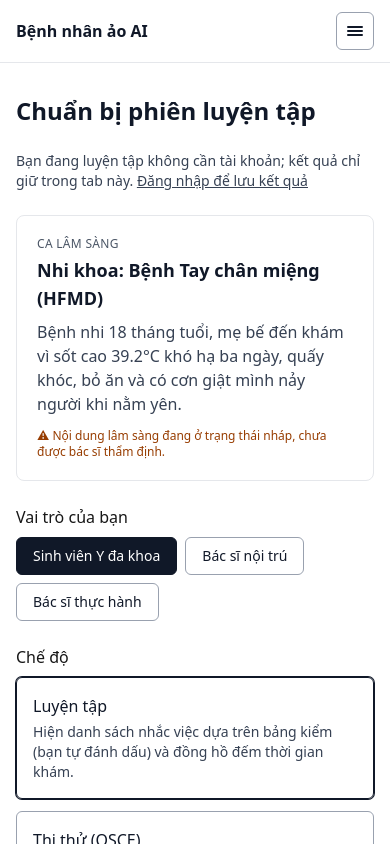
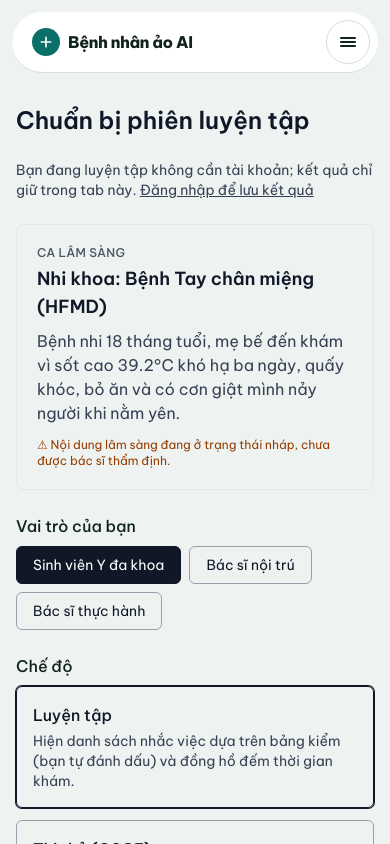
Before and after one commit to SyxThan/AI_Virtual_Patient, a Next.js app in the folder apps/web/: page /setup in a window 390 px wide. Shown: the top 844 px of the page. Built offline with nearby package versions, Linux system fonts and the light colour scheme; no server answers.

Commit message:
feat(web): Bento Clinical design tokens and UI primitives [AVP-125]

```diff
--- a/apps/web/src/app/globals.css
+++ b/apps/web/src/app/globals.css
@@ -1,12 +1,68 @@
 @import "tailwindcss";
 
+/*
+ * AVP design tokens (Slice 15, docs/specs/ui-design.md).
+ * Clinical palette: mineral canvas, deep teal ink, one teal primary, calm tile tints.
+ * Every text/background pair used by the UI primitives is >= 4.5:1 (WCAG AA).
+ * Red is reserved for red flags and destructive actions.
+ */
+@theme {
+  --font-sans: var(--font-be-vietnam), ui-sans-serif, system-ui, "Segoe UI", Roboto, sans-serif;
+
+  --color-canvas: #eef3f2;
+  --color-surface: #ffffff;
+  --color-ink: #10231f;
+  --color-ink-muted: #4a5e59;
+  --color-ink-inverse-muted: #b8ccc7;
+  --color-line: #d5e0dd;
+  --color-line-strong: #a9bbb6;
+
+  --color-primary: #0a6e69;
+  --color-primary-strong: #07524e;
+  --color-primary-soft: #d5efeb;
+
+  --color-info: #1f5fbf;
+  --color-info-soft: #e2ecfa;
+  --color-mint-soft: #dcf2e6;
+  --color-mint-ink: #14532d;
+  --color-sand-soft: #f5eddc;
+  --color-sand-ink: #6b4a12;
+
+  --color-danger: #b42318;
+  --color-danger-soft: #fdecea;
+  --color-warning: #9a4a06;
+  --color-warning-soft: #fcf1e3;
+  --color-success: #116b3d;
+  --color-success-soft: #dcf2e6;
+
+  --radius-tile: 1.75rem;
+  --radius-card: 1rem;
+  --radius-control: 0.75rem;
+}
+
 :root {
-  --background: #ffffff;
-  --foreground: #171717;
+  color-scheme: light;
 }
 
 body {
-  background: var(--background);
-  color: var(--foreground);
-  font-family: system-ui, -apple-system, "Segoe UI", Roboto, sans-serif;
+  background: var(--color-canvas);
+  color: var(--color-ink);
+  font-family: var(--font-sans);
+  -webkit-font-smoothing: antialiased;
 }
+
+/* Vitals, timers and scores line up digit by digit. */
+.tabular {
+  font-variant-numeric: tabular-nums;
+}
+
+@media (prefers-reduced-motion: reduce) {
+  *,
+  *::before,
+  *::after {
+    animation-duration: 0.01ms !important;
+    animation-iteration-count: 1 !important;
+    transition-duration: 0.01ms !important;
+    scroll-behavior: auto !important;
+  }
+}
--- a/apps/web/src/app/layout.tsx
+++ b/apps/web/src/app/layout.tsx
@@ -1,10 +1,19 @@
 import type { Metadata, Viewport } from "next";
+import { Be_Vietnam_Pro } from "next/font/google";
 import "./globals.css";
 import vi from "../../messages/vi.json";
 import { AuthProvider } from "@/components/auth/AuthProvider";
 import ClaimGuestSession from "@/components/auth/ClaimGuestSession";
 import SiteFooter from "@/components/shell/SiteFooter";
 import SiteHeader from "@/components/shell/SiteHeader";
+
+// Designed for Vietnamese diacritics; self-hosted by next/font (no runtime request to Google).
+const beVietnam = Be_Vietnam_Pro({
+  subsets: ["latin", "vietnamese"],
+  weight: ["400", "500", "600", "700", "800"],
+  variable: "--font-be-vietnam",
+  display: "swap",
+});
 
 export const metadata: Metadata = {
   // Pages set a short title; the template appends the app name.
@@ -16,7 +25,7 @@ export const metadata: Metadata = {
 export const viewport: Viewport = {
   width: "device-width",
   initialScale: 1,
-  themeColor: "#ffffff",
+  themeColor: "#eef3f2",
 };
 
 export default function RootLayout({
@@ -24,8 +33,8 @@ export default function RootLayout({
 }: Readonly<{ children: React.ReactNode }>) {
   // UI language is Vietnamese (CLAUDE.md "Working agreements").
   return (
-    <html lang="vi">
-      <body className="flex min-h-screen flex-col">
+    <html lang="vi" className={beVietnam.variable}>
+      <body className="flex min-h-screen flex-col bg-canvas text-ink">
         <AuthProvider>
           <SiteHeader />
           <ClaimGuestSession />
--- a/apps/web/src/components/shell/SiteFooter.tsx
+++ b/apps/web/src/components/shell/SiteFooter.tsx
@@ -1,13 +1,14 @@
 import Link from "next/link";
 import vi from "../../../messages/vi.json";
+import { FOCUS_RING } from "@/components/ui/focus";
 
 /** Practice-only disclaimer on every page (ADR-0010) and the privacy link (Slice 13). */
 export default function SiteFooter() {
   return (
-    <footer className="border-t border-gray-200 px-4 py-4 text-center text-xs text-gray-500">
+    <footer className="mx-auto w-full max-w-7xl px-4 pb-6 pt-10 text-center text-xs text-ink-muted sm:px-6">
       <p>{vi.nav.footer}</p>
       <p className="mt-1">
-        <Link href="/privacy" className="underline hover:text-gray-700">
+        <Link href="/privacy" className={`rounded underline hover:text-ink ${FOCUS_RING}`}>
           {vi.privacy.footerLink}
         </Link>
       </p>
--- a/apps/web/src/components/shell/SiteHeader.tsx
+++ b/apps/web/src/components/shell/SiteHeader.tsx
@@ -5,6 +5,7 @@ import { usePathname, useRouter } from "next/navigation";
 import { useEffect, useRef, useState } from "react";
 import vi from "../../../messages/vi.json";
 import { useAuth } from "@/components/auth/AuthProvider";
+import { buttonClass } from "@/components/ui/Button";
 import { FOCUS_RING } from "@/components/ui/focus";
 
 /** Moves keyboard focus to the page's <main> (works on every page, no id needed). */
@@ -83,29 +84,34 @@ export default function SiteHeader() {
   }
 
   const signedIn = status === "signedIn";
-  const linkCls = `rounded px-1 py-0.5 text-gray-800 hover:underline ${FOCUS_RING}`;
-  const mobileLinkCls = `block rounded-md px-3 py-2.5 text-gray-900 hover:bg-gray-100 ${FOCUS_RING}`;
+  const linkCls = `rounded-full px-3 py-2 font-medium text-ink-muted hover:bg-canvas hover:text-ink ${FOCUS_RING}`;
+  const mobileLinkCls = `block rounded-control px-3 py-3 font-medium text-ink hover:bg-canvas ${FOCUS_RING}`;
 
   return (
-    <header className="border-b border-gray-200 bg-white">
+    <header className="px-3 pt-3 sm:px-6 sm:pt-4">
       <a
         href="#main"
         onClick={skipToMain}
-        className={`sr-only z-50 rounded-md bg-white px-3 py-2 text-sm font-medium text-gray-900 shadow focus:not-sr-only focus:fixed focus:left-2 focus:top-2 ${FOCUS_RING}`}
+        className={`sr-only z-50 rounded-control bg-surface px-3 py-2 text-sm font-medium text-ink shadow focus:not-sr-only focus:fixed focus:left-2 focus:top-2 ${FOCUS_RING}`}
       >
         {vi.a11y.skipToContent}
       </a>
       <nav
         aria-label={vi.a11y.mainNav}
-        className="relative mx-auto flex max-w-5xl items-center justify-between gap-3 px-4 py-3"
+        className="relative mx-auto flex max-w-7xl items-center justify-between gap-3 rounded-full bg-surface py-2 pl-5 pr-2 shadow-[0_1px_0_0_var(--color-line)]"
         ref={mobileRef}
       >
-        <Link href="/" className={`rounded font-semibold text-gray-900 ${FOCUS_RING}`}>
+        <Link href="/" className={`flex items-center gap-2 rounded-full font-extrabold tracking-tight text-ink ${FOCUS_RING}`}>
+          <span aria-hidden="true" className="flex h-7 w-7 items-center justify-center rounded-full bg-primary">
+            <svg viewBox="0 0 24 24" className="h-4 w-4" fill="none" stroke="white" strokeWidth="2.5" strokeLinecap="round">
+              <path d="M12 5v14M5 12h14" />
+            </svg>
+          </span>
           {vi.nav.brand}
         </Link>
 
         {/* Desktop */}
-        <div className="hidden items-center gap-4 text-sm sm:flex">
+        <div className="hidden items-center gap-1 text-sm sm:flex">
           <Link href="/setup" className={linkCls}>
             {vi.nav.start}
           </Link>
@@ -122,17 +128,17 @@ export default function SiteHeader() {
                 aria-expanded={open}
                 aria-label={vi.nav.menuLabel}
                 onClick={() => setOpen((o) => !o)}
-                className={`rounded-md border border-gray-400 px-3 py-1.5 text-gray-900 ${FOCUS_RING}`}
+                className={buttonClass({ variant: "secondary", size: "sm", pill: true, className: "ml-2" })}
               >
                 {vi.nav.account}
               </button>
               {open && (
                 <div
                   role="menu"
-                  className="absolute right-0 z-20 mt-2 w-56 rounded-md border border-gray-200 bg-white py-1 shadow-lg"
+                  className="absolute right-0 z-20 mt-2 w-60 rounded-card border border-line bg-surface p-1 shadow-lg"
                 >
                   {email && (
-                    <p className="truncate px-3 py-2 text-xs text-gray-600" title={email}>
+                    <p className="truncate px-3 py-2 text-xs text-ink-muted" title={email}>
                       {email}
                     </p>
                   )}
@@ -140,7 +146,7 @@ export default function SiteHeader() {
                     href="/profile"
                     role="menuitem"
                     onClick={() => setOpen(false)}
-                    className={`block px-3 py-2 hover:bg-gray-50 ${FOCUS_RING}`}
+                    className={`block rounded-control px-3 py-2 hover:bg-canvas ${FOCUS_RING}`}
                   >
                     {vi.nav.profile}
                   </Link>
@@ -148,7 +154,7 @@ export default function SiteHeader() {
                     type="button"
                     role="menuitem"
                     onClick={handleSignOut}
-                    className={`block w-full px-3 py-2 text-left hover:bg-gray-50 ${FOCUS_RING}`}
+                    className={`block w-full rounded-control px-3 py-2 text-left hover:bg-canvas ${FOCUS_RING}`}
                   >
                     {vi.nav.signOut}
                   </button>
@@ -160,7 +166,7 @@ export default function SiteHeader() {
           ) : (
             <Link
               href="/login"
-              className={`rounded-md bg-gray-900 px-3 py-1.5 text-white hover:bg-gray-700 ${FOCUS_RING}`}
+              className={buttonClass({ variant: "primary", size: "sm", pill: true, className: "ml-2" })}
             >
               {vi.nav.signIn}
             </Link>
@@ -175,7 +181,7 @@ export default function SiteHeader() {
           aria-controls="mobile-nav"
           aria-label={mobileOpen ? vi.a11y.closeMenu : vi.a11y.openMenu}
           onClick={() => setMobileOpen((o) => !o)}
-          className={`rounded-md border border-gray-400 p-2 text-gray-900 sm:hidden ${FOCUS_RING}`}
+          className={`flex h-11 w-11 items-center justify-center rounded-full border border-line text-ink sm:hidden ${FOCUS_RING}`}
         >
           <svg viewBox="0 0 20 20" className="h-5 w-5" aria-hidden="true">
             {mobileOpen ? (
@@ -188,7 +194,7 @@ export default function SiteHeader() {
         {mobileOpen && (
           <div
             id="mobile-nav"
-            className="absolute inset-x-0 top-full z-30 border-b border-gray-200 bg-white px-4 py-2 shadow-lg sm:hidden"
+            className="absolute inset-x-0 top-full z-30 mt-2 rounded-card border border-line bg-surface p-2 shadow-lg sm:hidden"
           >
             <ul className="flex flex-col gap-1 text-base">
               <li>
@@ -217,7 +223,7 @@ export default function SiteHeader() {
                     </Link>
                   </li>
                   {email && (
-                    <li className="truncate px-3 pt-2 text-xs text-gray-600" title={email}>
+                    <li className="truncate px-3 pt-2 text-xs text-ink-muted" title={email}>
                       {email}
                     </li>
                   )}
--- /dev/null
+++ b/apps/web/src/components/ui/Button.tsx
@@ -0,0 +1,65 @@
+import type { ButtonHTMLAttributes } from "react";
+import { FOCUS_RING, FOCUS_RING_DARK } from "./focus";
+
+export type ButtonVariant = "primary" | "secondary" | "ghost" | "danger" | "inverse";
+export type ButtonSize = "sm" | "md" | "lg";
+
+const VARIANTS: Record<ButtonVariant, string> = {
+  primary: `bg-primary text-white hover:bg-primary-strong ${FOCUS_RING}`,
+  secondary: `border border-line-strong bg-surface text-ink hover:bg-canvas ${FOCUS_RING}`,
+  ghost: `text-ink hover:bg-ink/5 ${FOCUS_RING}`,
+  danger: `bg-danger text-white hover:bg-danger/90 ${FOCUS_RING}`,
+  // On dark (ink) tiles.
+  inverse: `bg-surface text-ink hover:bg-primary-soft ${FOCUS_RING_DARK}`,
+};
+
+// Every size keeps a >= 44px touch target except `sm` (dense toolbars only).
+const SIZES: Record<ButtonSize, string> = {
+  sm: "h-9 px-3 text-sm",
+  md: "h-11 px-5 text-sm",
+  lg: "h-13 px-6 text-base",
+};
+
+/**
+ * Class string for anything that looks like a button, including a `<Link>`:
+ * `<Link href="/setup" className={buttonClass({ variant: "primary" })}>`.
+ */
+export function buttonClass({
+  variant = "primary",
+  size = "md",
+  pill = false,
+  className = "",
+}: {
+  variant?: ButtonVariant;
+  size?: ButtonSize;
+  pill?: boolean;
+  className?: string;
+} = {}): string {
+  return [
+    "inline-flex items-center justify-center gap-2 font-semibold transition-colors",
+    "disabled:cursor-not-allowed disabled:opacity-50",
+    pill ? "rounded-full" : "rounded-control",
+    SIZES[size],
+    VARIANTS[variant],
+    className,
+  ]
+    .filter(Boolean)
+    .join(" ");
+}
+
+type ButtonProps = ButtonHTMLAttributes<HTMLButtonElement> & {
+  variant?: ButtonVariant;
+  size?: ButtonSize;
+  pill?: boolean;
+};
+
+export default function Button({
+  variant,
+  size,
+  pill,
+  className,
+  type = "button",
+  ...rest
+}: ButtonProps) {
+  return <button type={type} className={buttonClass({ variant, size, pill, className })} {...rest} />;
+}
--- /dev/null
+++ b/apps/web/src/components/ui/Tile.tsx
@@ -0,0 +1,49 @@
+import type { ElementType, HTMLAttributes } from "react";
+
+/**
+ * Bento tile tones. Each pairs a background with a text color that passes 4.5:1.
+ * Use `ink` / `primary` for at most one or two hero tiles per screen.
+ */
+export type TileTone = "surface" | "ink" | "primary" | "mint" | "sky" | "sand";
+
+const TONES: Record<TileTone, string> = {
+  surface: "bg-surface text-ink",
+  ink: "bg-ink text-white",
+  primary: "bg-primary text-white",
+  mint: "bg-mint-soft text-mint-ink",
+  sky: "bg-info-soft text-ink",
+  sand: "bg-sand-soft text-sand-ink",
+};
+
+/** Muted secondary text per tone (labels, captions inside a tile). */
+export const TILE_MUTED: Record<TileTone, string> = {
+  surface: "text-ink-muted",
+  ink: "text-ink-inverse-muted",
+  primary: "text-primary-soft",
+  mint: "text-mint-ink",
+  sky: "text-info",
+  sand: "text-sand-ink",
+};
+
+type TileProps = HTMLAttributes<HTMLElement> & {
+  tone?: TileTone;
+  as?: ElementType;
+  /** Tighter padding for small tiles. */
+  compact?: boolean;
+};
+
+/** One cell of a bento grid. Place it in a CSS grid and span it with col-span/row-span. */
+export default function Tile({
+  tone = "surface",
+  as: Tag = "div",
+  compact = false,
+  className = "",
+  ...rest
+}: TileProps) {
+  return (
+    <Tag
+      className={`rounded-tile ${compact ? "p-5" : "p-6 sm:p-8"} ${TONES[tone]} ${className}`}
+      {...rest}
+    />
+  );
+}
--- a/apps/web/src/components/ui/focus.ts
+++ b/apps/web/src/components/ui/focus.ts
@@ -1,6 +1,6 @@
 /** Shared visible keyboard-focus ring (WCAG 2.4.7). Light and dark surface variants. */
 export const FOCUS_RING =
-  "focus-visible:outline-none focus-visible:ring-2 focus-visible:ring-blue-700 focus-visible:ring-offset-2 focus-visible:ring-offset-white";
+  "focus-visible:outline-none focus-visible:ring-2 focus-visible:ring-primary focus-visible:ring-offset-2 focus-visible:ring-offset-surface";
 
 export const FOCUS_RING_DARK =
-  "focus-visible:outline-none focus-visible:ring-2 focus-visible:ring-sky-300 focus-visible:ring-offset-2 focus-visible:ring-offset-gray-900";
+  "focus-visible:outline-none focus-visible:ring-2 focus-visible:ring-primary-soft focus-visible:ring-offset-2 focus-visible:ring-offset-ink";
```
Also changed, not shown: apps/web/src/components/ui/Badge.tsx (added, +26 -0 lines), apps/web/src/components/ui/Card.tsx (added, +19 -0 lines), apps/web/src/components/ui/Modal.tsx (+5 -5 lines), apps/web/src/components/ui/PageShell.tsx (added, +33 -0 lines), 5 other files (tests, documents, lock files or other folders).
